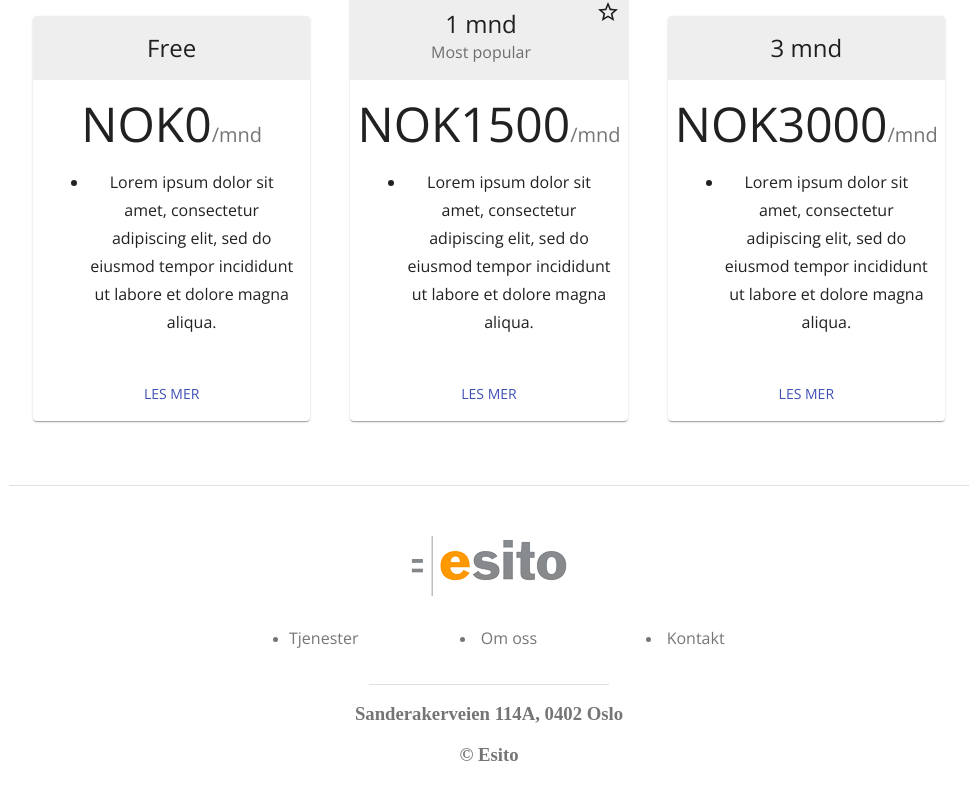
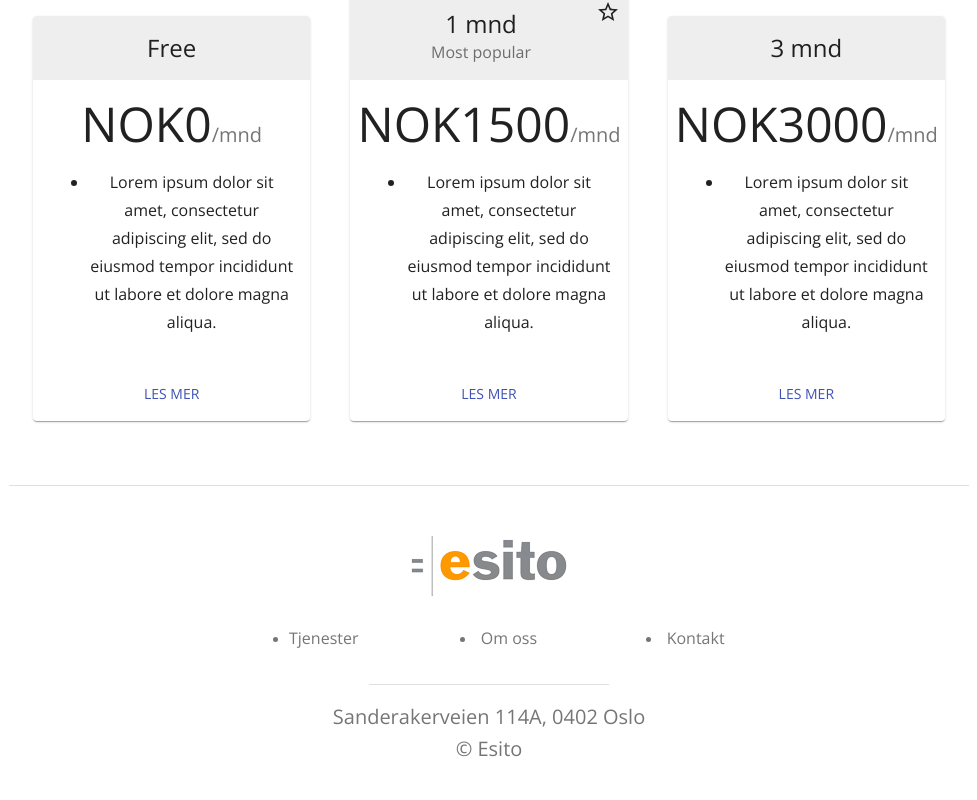
Before and after one commit to MomciloDelic/G9-Anonymizer, a React (Create React App) app: page / in a window 1280 px wide. Shown: the part 1431-2231 px from the top of the page, without its empty margins (151-1128 px from the left). Built offline with nearby package versions, Linux system fonts and the light colour scheme.

Commit message:
Footer textedit

```diff
--- a/src/components/Footer.tsx
+++ b/src/components/Footer.tsx
@@ -73,11 +73,11 @@ const Footer: React.FC = () => {
               <Typography variant='h6' color='textPrimary' gutterBottom>
               </Typography>
                 <Divider className={classes.divider} />
-
-                  <h3>Sanderakerveien 114A, 0402 Oslo</h3>
-
-                  <h3>© Esito</h3>
-
+                <Typography variant="h6" gutterBottom>
+                  Sanderakerveien 114A, 0402 Oslo
+                  <br></br>
+                  © Esito
+                </Typography>
           </Grid>
         </Grid>
         <Box mt={5}></Box>
```
